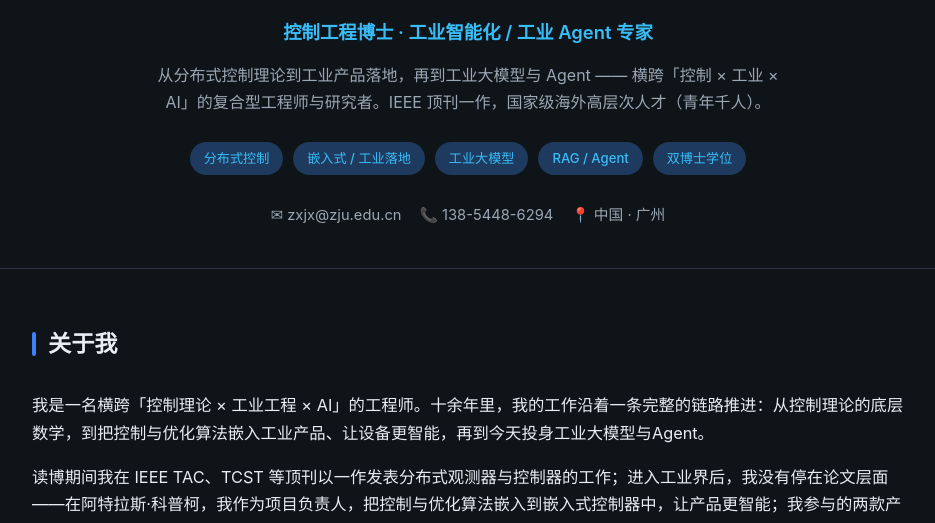
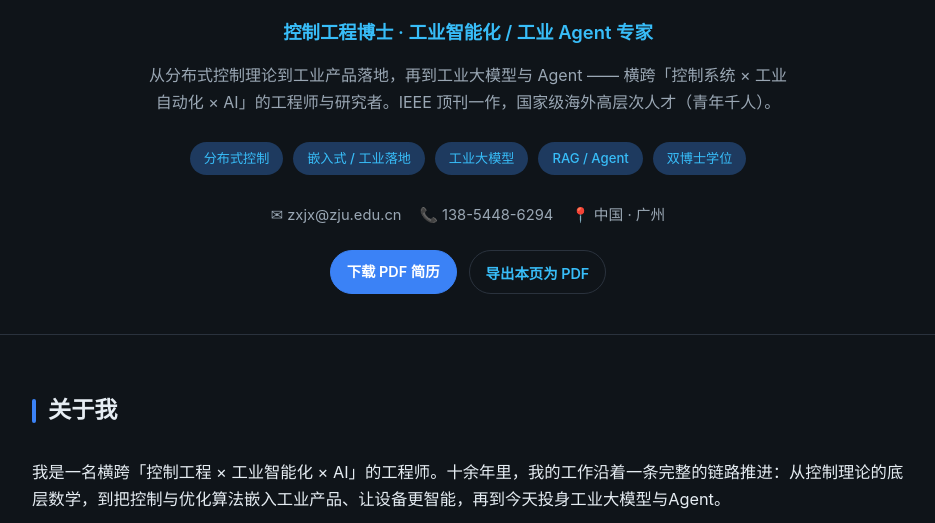
Before and after one commit to XZhang2020/XZhang2020.github.io, a plain HTML site: page index.html in a window 1280 px wide. Shown: the part 259-782 px from the top of the page, without its empty margins (172-1107 px from the left). Drawn offline with Linux system fonts and the light colour scheme.

Commit message:
add pdf download

```diff
--- a/index.html
+++ b/index.html
@@ -80,6 +80,27 @@ section { max-width: var(--maxw); margin: 0 auto; padding: 56px 24px; }
 }
 .contact-row { display: flex; flex-wrap: wrap; gap: 18px; justify-content: center; font-size: .92rem; }
 .contact-row a, .contact-row span { color: var(--text-dim); }
+.hero-actions { display: flex; flex-wrap: wrap; gap: 12px; justify-content: center; margin-top: 22px; }
+.btn {
+  display: inline-flex; align-items: center; justify-content: center; gap: 8px;
+  padding: 9px 16px; border-radius: 999px; border: 1px solid var(--accent);
+  background: var(--accent); color: white; font-size: .9rem; font-weight: 600;
+  cursor: pointer; font-family: inherit; transition: transform .2s, background .2s, border-color .2s;
+}
+.btn:hover { transform: translateY(-2px); text-decoration: none; background: #2563eb; border-color: #2563eb; }
+.btn.secondary { background: transparent; color: var(--accent-2); border-color: var(--border); }
+.btn.secondary:hover { background: var(--bg-soft); border-color: var(--accent); }
+
+@media print {
+  .nav, .hero-actions { display: none !important; }
+  body { background: white; color: #111827; }
+  section, .hero { max-width: none; padding: 24px 32px; }
+  .hero { border-bottom: 1px solid #d1d5db; }
+  .card { border-color: #d1d5db; background: white; break-inside: avoid; }
+  .tl-item, .edu-item, .pub-item { break-inside: avoid; }
+  .tl-org, .tl-item li, .card li, .hero .blurb, .contact-row a, .contact-row span { color: #374151; }
+  a { color: #111827; }
+}
 
 /* ---- story ---- */
 .story-body p { margin-bottom: 16px; color: var(--text); font-size: 1.02rem; }
@@ -201,8 +222,8 @@ html[lang="en"] [data-lang-en] { display: revert; }
     <span data-lang-en>Control Systems Ph.D. · Industrial AI & Agent Specialist</span>
   </p>
   <p class="blurb">
-    <span data-lang-zh>从分布式控制理论到工业产品落地，再到工业大模型与 Agent —— 横跨「控制 × 工业 × AI」的复合型工程师与研究者。IEEE 顶刊一作，国家级海外高层次人才（青年千人）。</span>
-    <span data-lang-en>From distributed control theory to shipped industrial products, now into industrial large models and agents — an engineer-researcher spanning Control × Industry × AI. First-author in IEEE flagship journals; national-level overseas talent program awardee.</span>
+    <span data-lang-zh>从分布式控制理论到工业产品落地，再到工业大模型与 Agent —— 横跨「控制系统 × 工业自动化 × AI」的工程师与研究者。IEEE 顶刊一作，国家级海外高层次人才（青年千人）。</span>
+    <span data-lang-en>From distributed control theory to industrial automation and industrial large models/agents — an engineer-researcher spanning Control Systems × Industrial Automation × AI. First-author in IEEE flagship journals; national-level overseas talent program awardee.</span>
   </p>
   <div class="hero-tags">
     <span class="tag" data-lang-zh>分布式控制</span><span class="tag" data-lang-en>Distributed Control</span>
@@ -216,17 +237,25 @@ html[lang="en"] [data-lang-en] { display: revert; }
     <span>📞 138-5448-6294</span>
     <span data-lang-zh>📍 中国 · 广州</span><span data-lang-en>📍 Guangzhou, China</span>
   </div>
+  <div class="hero-actions">
+    <a class="btn" href="%E4%B8%AD%E6%96%87.pdf" download>
+      <span data-lang-zh>下载 PDF 简历</span><span data-lang-en>Download PDF Resume</span>
+    </a>
+    <button class="btn secondary" type="button" id="printPdf">
+      <span data-lang-zh>导出本页为 PDF</span><span data-lang-en>Export This Page as PDF</span>
+    </button>
+  </div>
 </header>
 
 <section id="story">
   <h2 class="section-title"><span data-lang-zh>关于我</span><span data-lang-en>About Me</span></h2>
   <div class="story-body">
     <p>
-      <span data-lang-zh>我是一名横跨「控制理论 × 工业工程 × AI」的工程师。十余年里，我的工作沿着一条完整的链路推进：从控制理论的底层数学，到把控制与优化算法嵌入工业产品、让设备更智能，再到今天投身工业大模型与Agent。</span>
+      <span data-lang-zh>我是一名横跨「控制工程 × 工业智能化 × AI」的工程师。十余年里，我的工作沿着一条完整的链路推进：从控制理论的底层数学，到把控制与优化算法嵌入工业产品、让设备更智能，再到今天投身工业大模型与Agent。</span>
       <span data-lang-en>I'm an engineer working across control theory, industrial engineering, and AI. Over the past decade my work has followed one continuous thread: from the underlying mathematics of control, to embedding control and optimization algorithms into industrial products to make equipment smarter, to today's work on industrial large models and agents.</span>
     </p>
     <p>
-      <span data-lang-zh>读博期间我在 IEEE TAC、TCST 等顶刊以一作发表分布式观测器与控制器的工作；进入工业界后，我没有停在论文层面——在阿特拉斯·科普柯，我作为项目负责人，把控制与优化算法嵌入到嵌入式控制器中，让产品更智能；我参与的两款产品累计销售 2000 余台。近两年，我主动转向AI:从Dify二开、内部AI培训，到探索事件驱动的工业Agent架构思路。</span>
+      <span data-lang-zh>读博期间我在 IEEE TAC、TCST 等顶刊以一作发表分布式观测器与控制器的工作；进入工业界后，我没有停在论文层面——在阿特拉斯·科普柯，我作为项目负责人，把控制与优化算法嵌入到嵌入式控制器中，让产品更智能；我参与的两款产品累计销售 2000 余台。近两年，我主动转向AI: 从Dify二开、内部AI培训，到探索事件驱动的工业Agent架构思路。</span>
       <span data-lang-en>During my PhD I published first-author work on distributed observers and controllers in IEEE TAC and TCST. In industry I didn't stop at papers — at Atlas Copco, as project lead, I embedded control and optimization algorithms into embedded controllers to make the products smarter; the two product lines I contributed to have shipped 2000+ units. In the past two years I've moved deliberately into AI: from extending Dify and running internal AI training to exploring an event-driven industrial-agent architecture.</span>
     </p>
     <p>
```
